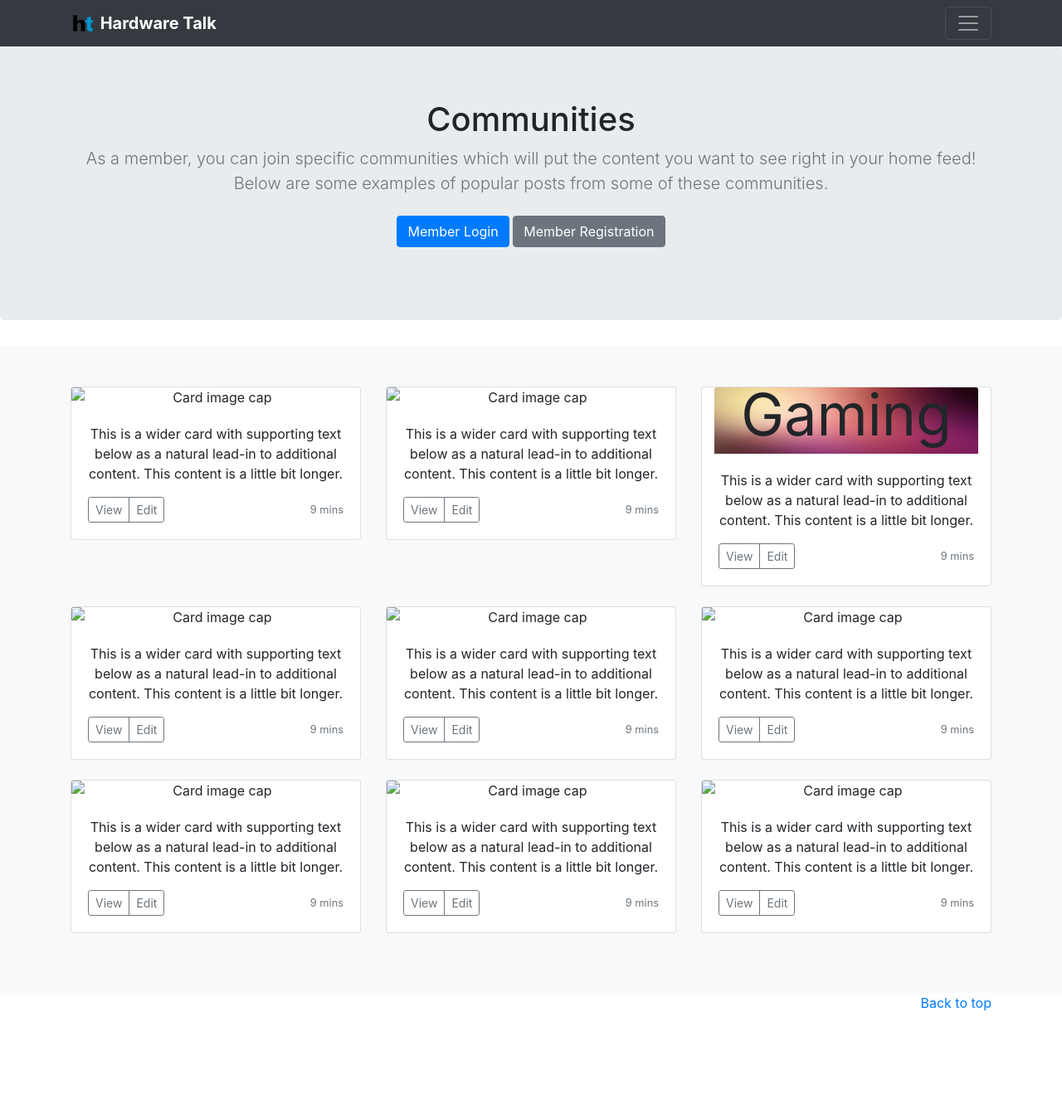
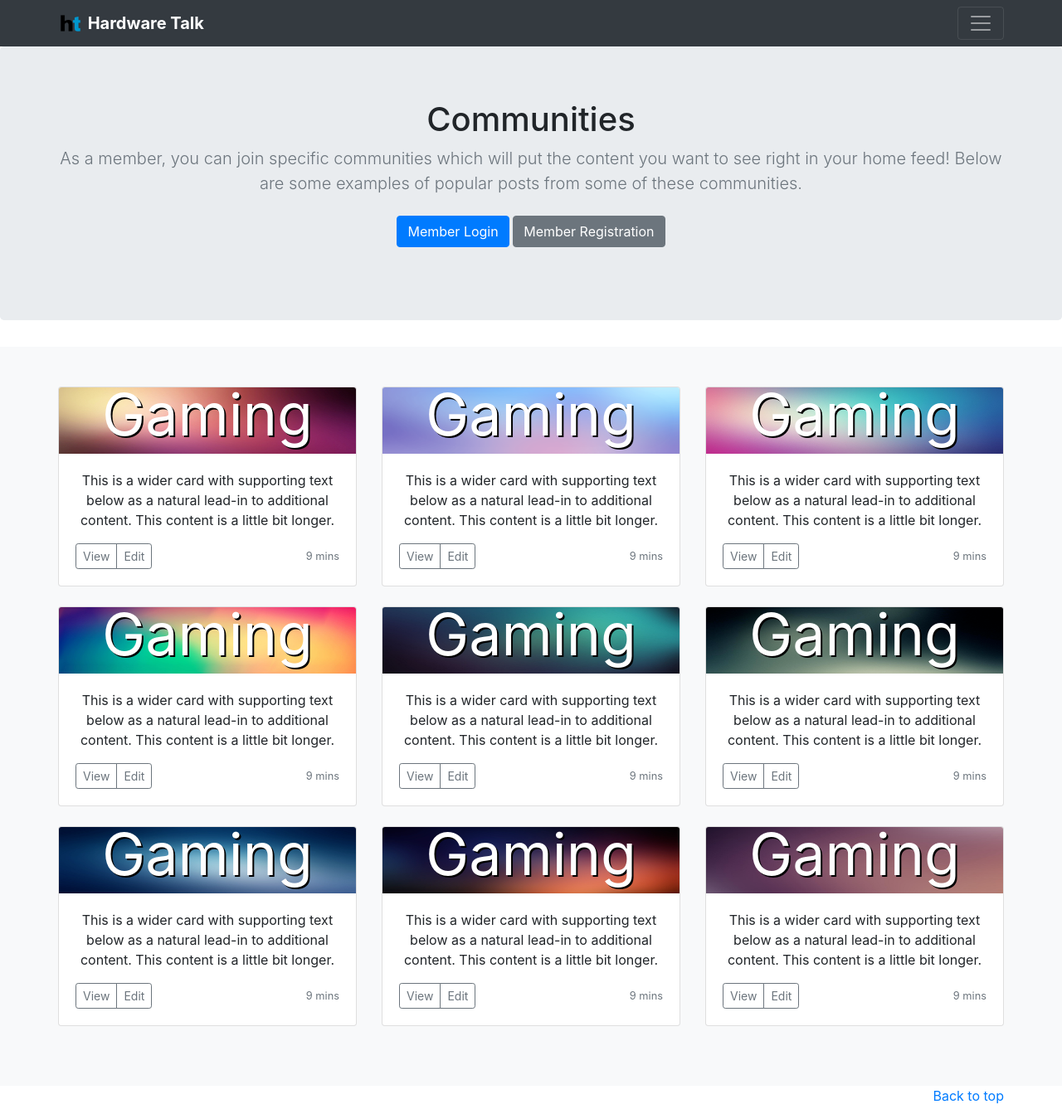
Before and after one commit to BringBackTron/HardwareTalk, a PHP site: page /views/home.html in a window 1280 px wide. Shown: the whole page at 83% size. Before the commit the page ends 1219 px from the top, so only its background shows below. Run offline with PHP 8.4, Linux system fonts and the light colour scheme.

Commit message:
Added banner images

```diff
--- a/stylesheets/home.css
+++ b/stylesheets/home.css
@@ -8,11 +8,15 @@
     top: 50%;
     left: 50%;
     transform: translate(-50%, -50%);
+    color: white;
+    text-shadow: 2px 2px black;
 }
 
 .container {
     position: relative;
     text-align: center;
+    padding-left: 0px;
+    padding-right: 0px;
 }
 
 .community-text {
--- a/views/home.html
+++ b/views/home.html
@@ -13,7 +13,7 @@
 
     <!-- Bootstrap core CSS -->
     <link rel="stylesheet" href="https://cdn.jsdelivr.net/npm/bootstrap@4.6.0/dist/css/bootstrap.min.css">
-    <link rel="stylesheet" href="../stylesheets/home.css">
+    <link rel="stylesheet" href="stylesheets/home.css"></link>
 
     <!-- Custom styles for this template -->
     <!--<link href="" rel="stylesheet">-->
@@ -70,22 +70,10 @@
             <div class="row">
                 <div class="col-md-4">
                     <div class="card mb-4 box-shadow">
-                        <img class="card-img-top" alt="Card image cap">
-                        <div class="card-body">
-                            <p class="card-text">This is a wider card with supporting text below as a natural lead-in to additional content. This content is a little bit longer.</p>
-                            <div class="d-flex justify-content-between align-items-center">
-                                <div class="btn-group">
-                                    <button type="button" class="btn btn-sm btn-outline-secondary">View</button>
-                                    <button type="button" class="btn btn-sm btn-outline-secondary">Edit</button>
-                                </div>
-                                <small class="text-muted">9 mins</small>
-                            </div>
+                        <div class="container">
+                            <img class="card-img-top gradient" alt="Card image cap" src="images/communities/img_1.png">
+                            <div class="centered"><p class="community-text">Gaming</p></div>
                         </div>
-                    </div>
-                </div>
-                <div class="col-md-4">
-                    <div class="card mb-4 box-shadow">
-                        <img class="card-img-top" alt="Card image cap">
                         <div class="card-body">
                             <p class="card-text">This is a wider card with supporting text below as a natural lead-in to additional content. This content is a little bit longer.</p>
                             <div class="d-flex justify-content-between align-items-center">
@@ -101,7 +89,25 @@
                 <div class="col-md-4">
                     <div class="card mb-4 box-shadow">
                         <div class="container">
-                            <img class="card-img-top gradient" alt="Card image cap" src="../images/communities/img_1.png">
+                            <img class="card-img-top gradient" alt="Card image cap" src="images/communities/img_2.png">
+                            <div class="centered"><p class="community-text">Gaming</p></div>
+                        </div>
+                        <div class="card-body">
+                            <p class="card-text">This is a wider card with supporting text below as a natural lead-in to additional content. This content is a little bit longer.</p>
+                            <div class="d-flex justify-content-between align-items-center">
+                                <div class="btn-group">
+                                    <button type="button" class="btn btn-sm btn-outline-secondary">View</button>
+                                    <button type="button" class="btn btn-sm btn-outline-secondary">Edit</button>
+                                </div>
+                                <small class="text-muted">9 mins</small>
+                            </div>
+                        </div>
+                    </div>
+                </div>
+                <div class="col-md-4">
+                    <div class="card mb-4 box-shadow">
+                        <div class="container">
+                            <img class="card-img-top gradient" alt="Card image cap" src="images/communities/img_3.png">
                             <div class="centered"><p class="community-text">Gaming</p></div>
                         </div>
                         <div class="card-body">
@@ -119,7 +125,10 @@
 
                 <div class="col-md-4">
                     <div class="card mb-4 box-shadow">
-                        <img class="card-img-top" alt="Card image cap">
+                        <div class="container">
+                            <img class="card-img-top gradient" alt="Card image cap" src="images/communities/img_4.png">
+                            <div class="centered"><p class="community-text">Gaming</p></div>
+                        </div>
                         <div class="card-body">
                             <p class="card-text">This is a wider card with supporting text below as a natural lead-in to additional content. This content is a little bit longer.</p>
                             <div class="d-flex justify-content-between align-items-center">
@@ -134,7 +143,10 @@
                 </div>
                 <div class="col-md-4">
                     <div class="card mb-4 box-shadow">
-                        <img class="card-img-top" alt="Card image cap">
+                        <div class="container">
+                            <img class="card-img-top gradient" alt="Card image cap" src="images/communities/img_5.png">
+                            <div class="centered"><p class="community-text">Gaming</p></div>
+                        </div>
                         <div class="card-body">
                             <p class="card-text">This is a wider card with supporting text below as a natural lead-in to additional content. This content is a little bit longer.</p>
                             <div class="d-flex justify-content-between align-items-center">
@@ -149,7 +161,10 @@
                 </div>
                 <div class="col-md-4">
                     <div class="card mb-4 box-shadow">
-                        <img class="card-img-top" alt="Card image cap">
+                        <div class="container">
+                            <img class="card-img-top gradient" alt="Card image cap" src="images/communities/img_6.png">
+                            <div class="centered"><p class="community-text">Gaming</p></div>
+                        </div>
                         <div class="card-body">
                             <p class="card-text">This is a wider card with supporting text below as a natural lead-in to additional content. This content is a little bit longer.</p>
                             <div class="d-flex justify-content-between align-items-center">
@@ -165,7 +180,10 @@
 
                 <div class="col-md-4">
                     <div class="card mb-4 box-shadow">
-                        <img class="card-img-top" alt="Card image cap">
+                        <div class="container">
+                            <img class="card-img-top gradient" alt="Card image cap" src="images/communities/img_7.png">
+                            <div class="centered"><p class="community-text">Gaming</p></div>
+                        </div>
                         <div class="card-body">
                             <p class="card-text">This is a wider card with supporting text below as a natural lead-in to additional content. This content is a little bit longer.</p>
                             <div class="d-flex justify-content-between align-items-center">
@@ -180,7 +198,10 @@
                 </div>
                 <div class="col-md-4">
                     <div class="card mb-4 box-shadow">
-                        <img class="card-img-top" alt="Card image cap">
+                        <div class="container">
+                            <img class="card-img-top gradient" alt="Card image cap" src="images/communities/img_8.png">
+                            <div class="centered"><p class="community-text">Gaming</p></div>
+                        </div>
                         <div class="card-body">
                             <p class="card-text">This is a wider card with supporting text below as a natural lead-in to additional content. This content is a little bit longer.</p>
                             <div class="d-flex justify-content-between align-items-center">
@@ -195,7 +216,10 @@
                 </div>
                 <div class="col-md-4">
                     <div class="card mb-4 box-shadow">
-                        <img class="card-img-top" alt="Card image cap">
+                        <div class="container">
+                            <img class="card-img-top gradient" alt="Card image cap" src="images/communities/img_9.png">
+                            <div class="centered"><p class="community-text">Gaming</p></div>
+                        </div>
                         <div class="card-body">
                             <p class="card-text">This is a wider card with supporting text below as a natural lead-in to additional content. This content is a little bit longer.</p>
                             <div class="d-flex justify-content-between align-items-center">
```
